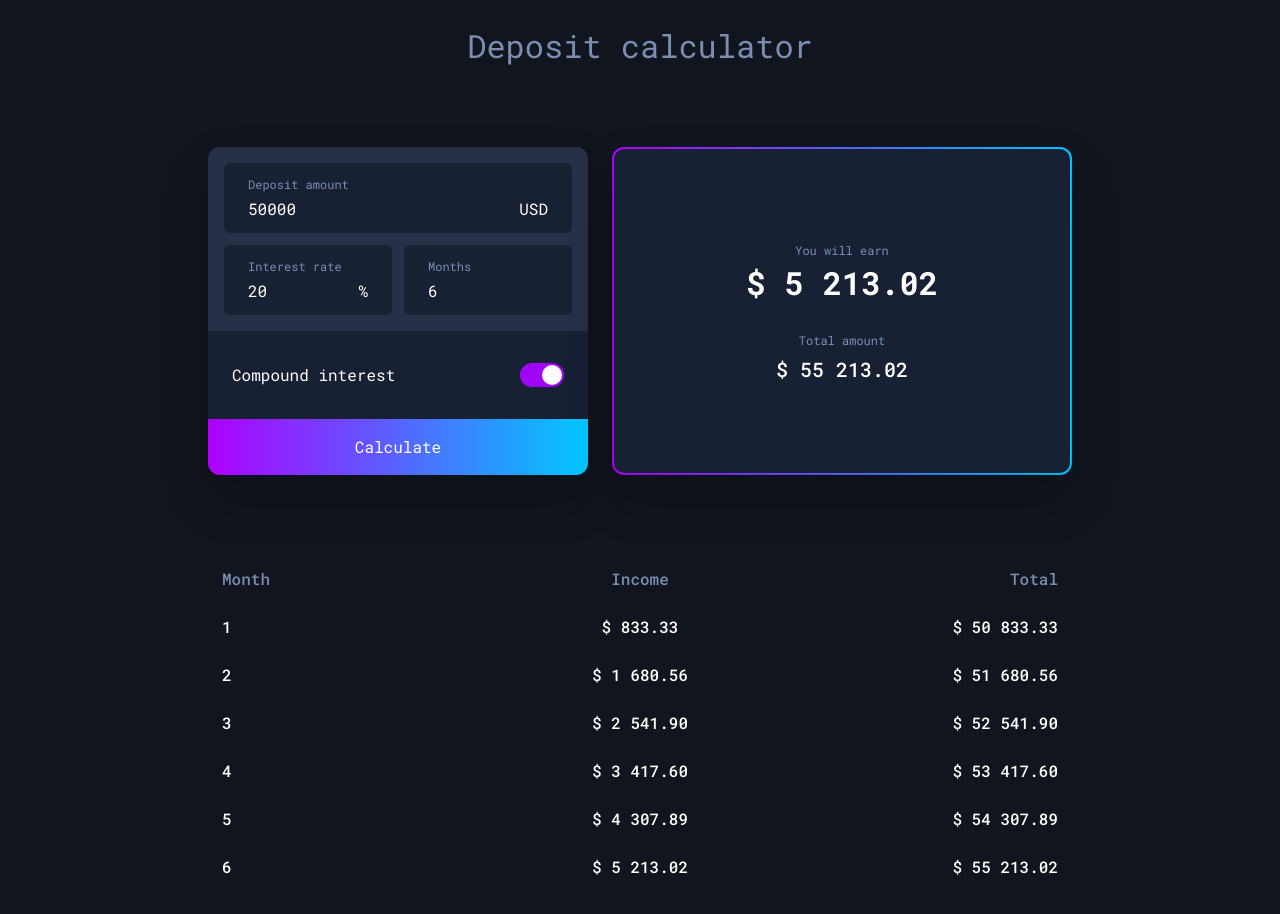
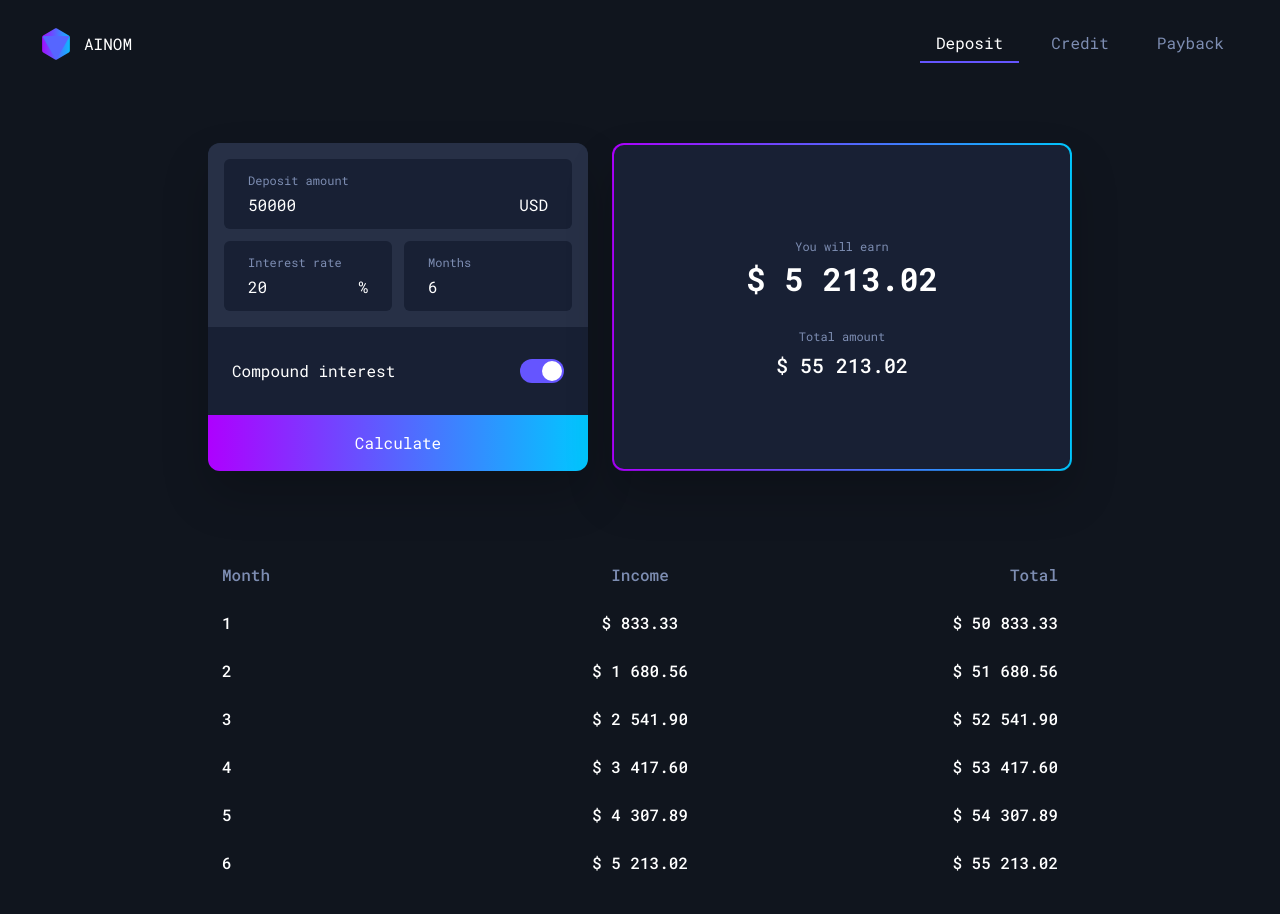
Before and after one commit to yakovbronnikov/ai-financial-tools, a plain HTML site: page deposit-calculator/index.html in a window 1280 px wide. Drawn offline with Linux system fonts and the light colour scheme.

Commit message:
feat: header creation

```diff
--- a/deposit-calculator/index.html
+++ b/deposit-calculator/index.html
@@ -11,7 +11,32 @@
 </head>
 
 <body>
-    <h1>Deposit calculator</h1>
+    <div class="header">
+        <div class="header-logo">
+            <svg width="32" height="32" viewBox="0 0 32 32" fill="none" xmlns="http://www.w3.org/2000/svg">
+                <path
+                    d="M15 0.57735C15.6188 0.220085 16.3812 0.220085 17 0.57735L28.8564 7.42265C29.4752 7.77992 29.8564 8.44017 29.8564 9.1547V22.8453C29.8564 23.5598 29.4752 24.2201 28.8564 24.5774L17 31.4226C16.3812 31.7799 15.6188 31.7799 15 31.4226L3.14359 24.5774C2.52479 24.2201 2.14359 23.5598 2.14359 22.8453V9.1547C2.14359 8.44017 2.52479 7.77992 3.14359 7.42265L15 0.57735Z"
+                    fill="url(#paint0_linear_227_1179)" />
+                <path
+                    d="M15.134 30.5C15.5189 31.1667 16.4811 31.1667 16.866 30.5L28.9904 9.5C29.3753 8.83333 28.8942 8 28.1244 8H3.87564C3.10584 8 2.62472 8.83333 3.00962 9.5L15.134 30.5Z"
+                    fill="#5666FF" />
+                <defs>
+                    <linearGradient id="paint0_linear_227_1179" x1="0" y1="16" x2="32" y2="16"
+                        gradientUnits="userSpaceOnUse">
+                        <stop stop-color="#AE00FF" />
+                        <stop offset="1" stop-color="#00C8FF" />
+                    </linearGradient>
+                </defs>
+            </svg>
+            <span>AINOM</span>
+        </div>
+
+        <div class="header-links">
+            <a href="#">Deposit</a>
+            <a href="#">Credit</a>
+            <a href="#">Payback</a>
+        </div>
+    </div>
 
     <div class="general">
 
--- a/deposit-calculator/style.css
+++ b/deposit-calculator/style.css
@@ -7,6 +7,11 @@ body {
     background: var(--main-bg-color);
     min-height: 100vh;
     padding: 24px;
+}
+
+.header-links a:nth-child(1) {
+    border-bottom: 2px solid var(--primary-color);
+    color: #FFF;
 }
 
 h1 {
--- a/main.css
+++ b/main.css
@@ -1,4 +1,14 @@
 @import url('https://fonts.googleapis.com/css2?family=Roboto+Mono:ital,wght@0,100..700;1,100..700&display=swap');
+
+
+:root {
+    --primary-color: #6555FF;
+    --primary-gradient: linear-gradient(90deg, #AE00FF 0%, #00C8FF 100%);
+    --main-bg-color: #10151E;
+    --block-bg-color: #182034;
+    --group-bg-color: #273046;
+    --text-secondary: #7D8DB2;
+}
 
 * {
     box-sizing: border-box;
@@ -8,13 +18,40 @@
     color: #fff;
 }
 
-:root {
-    --primary-color: #A006FA;
-    --primary-gradient: linear-gradient(90deg, #AE00FF 0%, #00C8FF 100%);
-    --main-bg-color: #10151E;
-    --block-bg-color: #182034;
-    --group-bg-color: #273046;
-    --text-secondary: #7D8DB2;
+body {
+    display: flex;
+    align-items: center;
+}
+
+.header {
+    width: 100%;
+    max-width: 1200px;
+    display: flex;
+    justify-content: space-between;
+}
+
+.header-logo {
+    display: flex;
+    align-items: center;
+    line-height: 24px;
+    gap: 12px;
+}
+
+.header-links {
+    display: flex;
+    gap: 16px;
+}
+
+.header-links a {
+    text-decoration: none;
+    padding: 8px 16px;
+    color: var(--text-secondary);
+    transition: 200ms;
+    border-bottom: 2px solid var(--main-bg-color);
+}
+
+.header-links a:hover {
+    border-bottom: 2px solid var(--group-bg-color);
 }
 
 .input-label {
@@ -184,3 +221,19 @@ button:focus::before {
         opacity: 0;
     }
 }
+
+
+
+
+@media (max-width: 480px) {
+
+    .header-links {
+        gap:8px;
+    }
+
+    .header-links a {
+        padding: 8px;
+        font-size: 12px;
+        line-height: 18px;
+    }
+}
```
Also changed, not shown: 1 other file.
